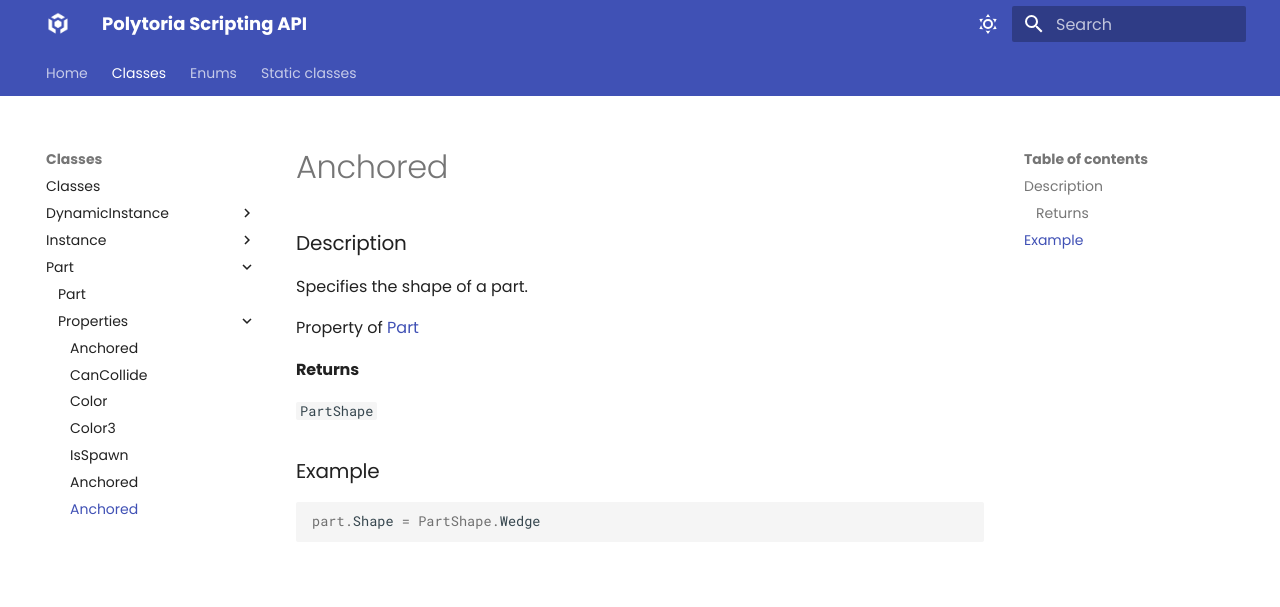
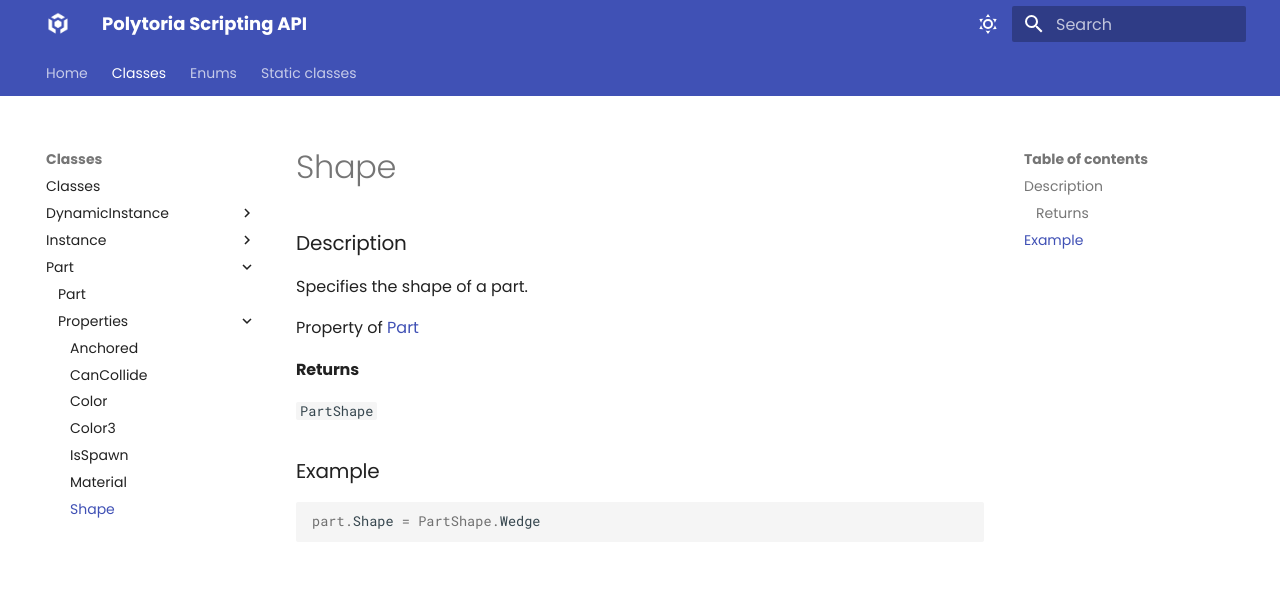
Before and after one commit to Polytoria/Docs, an MkDocs documentation site: the page built from docs/classes/Part/Properties/Shape.md, in a window 1280 px wide. Shown: the top 607 px of the page. Built offline with MkDocs 1.6.1 and Material for MkDocs 9.7.7, drawn with Linux system fonts in a browser that asks for light colours.

Commit message:
Fix titles

```diff
--- a/docs/classes/Part/Properties/Material.md
+++ b/docs/classes/Part/Properties/Material.md
@@ -1,4 +1,4 @@
-# Anchored
+# Material
 ### Description
 Specifies the material of the part.
 
--- a/docs/classes/Part/Properties/Shape.md
+++ b/docs/classes/Part/Properties/Shape.md
@@ -1,4 +1,4 @@
-# Anchored
+# Shape
 ### Description
 Specifies the shape of a part.
 
```
